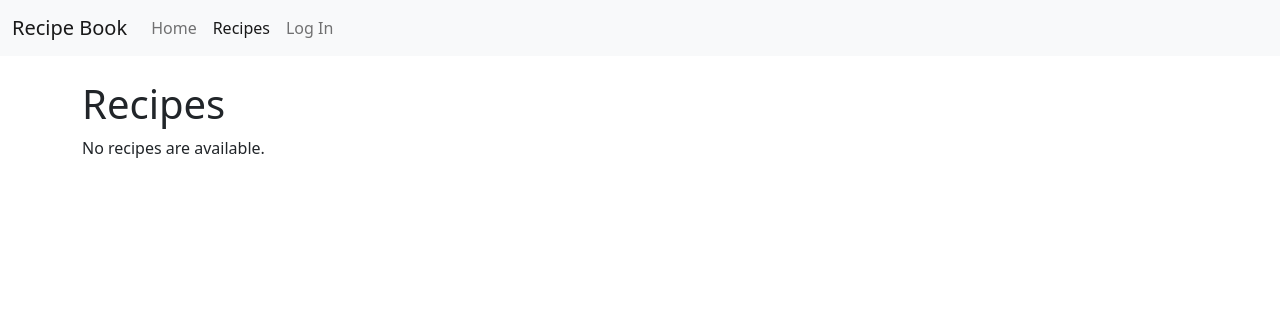
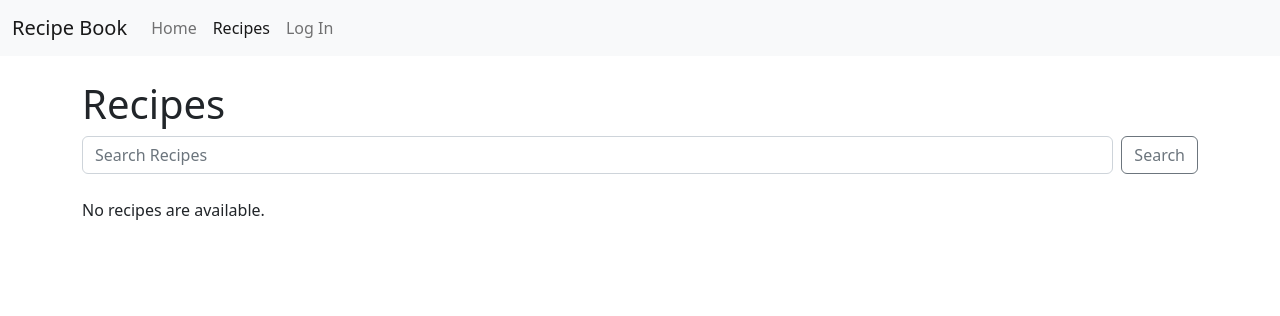
Before and after one commit to RobertBlaauwendraad/recipe-book, a Django app: page /recipes/ in a window 1280 px wide. Shown: the top 316 px of the page. Run offline with Django 4.2, Linux system fonts and the light colour scheme.

Commit message:
implemented basic search functionality

```diff
--- a/recipes/templates/recipes/index.html
+++ b/recipes/templates/recipes/index.html
@@ -5,6 +5,17 @@
 {% block content %}
     <div class="container py-4">
         <h1>Recipes</h1>
+
+    <!-- new code -->
+        <form class="d-flex" method=POST action="{% url 'recipes:search' %}">
+            {% csrf_token %}
+
+            <input class="form-control me-2" type="search" placeholder="Search Recipes" aria-label="Search" name="searched">
+            <button class="btn btn-outline-secondary" type="submit">Search</button>
+        </form>
+        <br>
+    <!-- end new code -->
+
         {% if latest_recipes_list %}
             <ul class="list-group">
                 {% for recipe in latest_recipes_list %}
@@ -21,8 +32,8 @@
         {% else %}
             <p>No recipes are available.</p>
         {% endif %}
-    {% if user.is_authenticated %}
-        <a href="{% url 'recipes:create' %}" class="btn btn-primary my-4" role="button">Create new recipe</a>
-    {% endif %}
+        {% if user.is_authenticated %}
+            <a href="{% url 'recipes:create' %}" class="btn btn-primary my-4" role="button">Create new recipe</a>
+        {% endif %}
     </div>
 {% endblock %}
--- a/recipes/urls.py
+++ b/recipes/urls.py
@@ -13,5 +13,6 @@ urlpatterns = [
     # e.g. /recipes/edit/5
     path('edit/<int:recipe_id>', views.edit, name='edit'),
     # e.g. /recipes/add
-    path('create/', views.create, name='create')
+    path('create/', views.create, name='create'),
+    path('search/', views.search, name='search')
 ]
--- a/recipes/views.py
+++ b/recipes/views.py
@@ -4,6 +4,16 @@ from .models import Recipe
 
 from .forms import RecipeForm, IngredientFormset, InstructionFormset
 import datetime
+
+
+def search(request):
+    if request.method == "POST":
+        searched = request.POST['searched']
+        results = Recipe.objects.filter(recipe_name__contains=searched)
+        return render(request, 'recipes/search.html',
+                {'searched': searched, 'results': results})
+    else:
+        return render(request, 'recipes/search.html', {})
 
 
 def edit(request, recipe_id):
```
Also changed, not shown: recipes/templates/recipes/search.html (added, +15 -0 lines).
